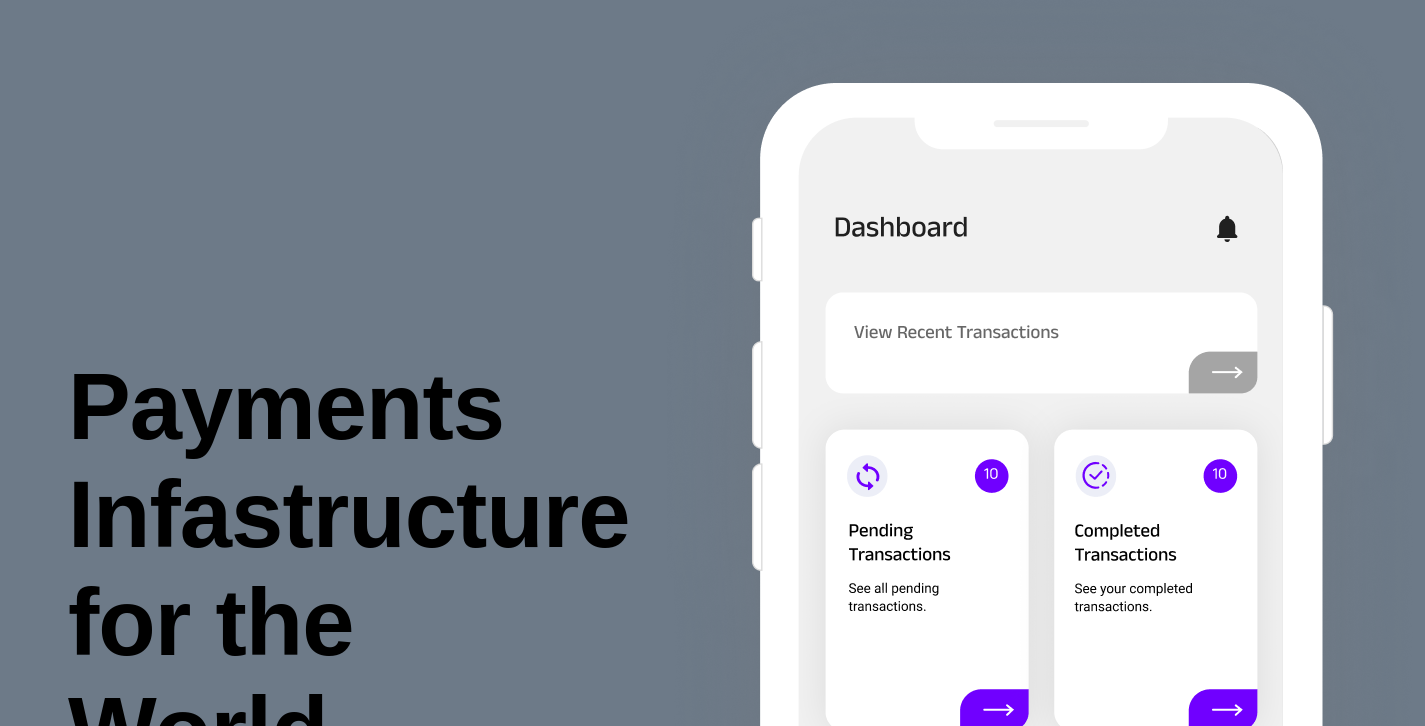
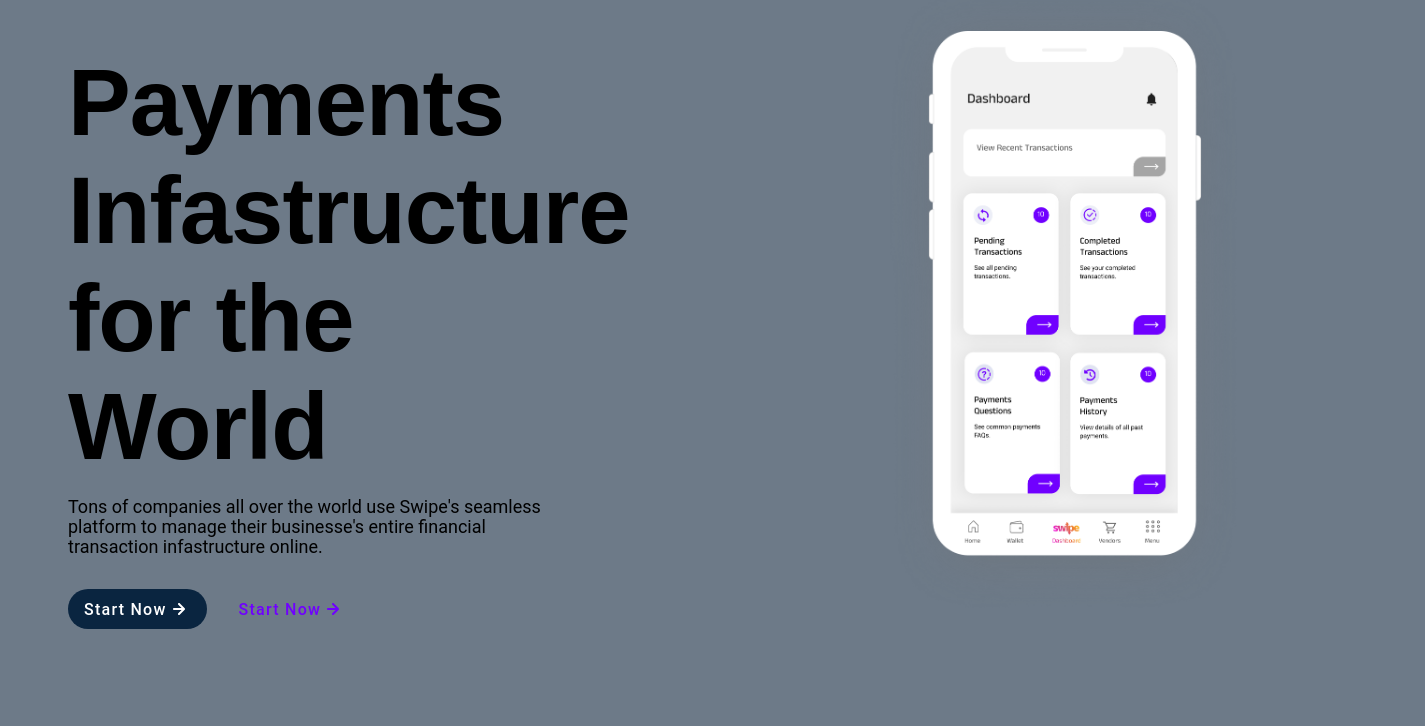
Before and after one commit to jsmrk/swipe, a plain HTML site: page index.html in a window 1280 px wide. Shown: the part 74-800 px from the top of the page, 1425 px wide, since content can reach past the window. Drawn offline with Linux system fonts and the light colour scheme.

Commit message:
hero section styles added

```diff
--- a/index.css
+++ b/index.css
@@ -49,6 +49,10 @@
 }
 
 /* GENERAL SETTINGS */
+
+main {
+  margin: var(--spacing-xl) 0;
+}
 
 body {
   font-family: var(--body-font);
@@ -216,7 +220,7 @@ p {
   display: flex;
   flex-direction: row;
   justify-content: center;
-  align-items: center;
+  align-items: flex-start;
   box-sizing: border-box;
 }
 
@@ -281,3 +285,27 @@ p {
 }
 
 /* HERO SECTION */
+.button-container {
+  display: flex;
+  flex-direction: row;
+  margin: var(--spacing-md) 0;
+}
+
+.button-container button:nth-of-type(2) {
+  margin: 0 0 0 var(--spacing-md);
+  color: var(--purple-2);
+}
+
+.hero p {
+  max-width: 480px;
+}
+
+.hero .hero-phone-container {
+  height: 564px;
+  align-items: flex-end;
+}
+
+.hero-phone {
+  height: 628px;
+  transform: translate(32px, -32px);
+}
--- a/index.html
+++ b/index.html
@@ -7,6 +7,7 @@
 
     <link rel="stylesheet" href="index.css" />
   </head>
+
   <body>
     <nav class="navbar">
       <img src="assets/logo-white.svg" alt="white logo of swipe" />
@@ -20,6 +21,7 @@
       <button class="primary-btn navbar-btn">Sign In</button>
     </nav>
 
+    <main>
       <div class="hero">
         <div class="section-container two-column">
           <div class="col-left">
@@ -32,7 +34,10 @@
             <div class="button-container">
               <button class="primary-btn with-icon">
                 Start Now
-              <img src="assets/arrow-right-light.svg" alt="right arrow light" />
+                <img
+                  src="assets/arrow-right-light.svg"
+                  alt="right arrow light"
+                />
               </button>
               <button class="secondary-btn with-icon">
                 Start Now
@@ -44,9 +49,14 @@
             </div>
           </div>
           <div class="col-right hero-phone-container">
-          <img src="assets/hero-phone.png" alt="" />
+            <img
+              class="hero-phone"
+              src="assets/hero-phone.png"
+              alt="hero phone"
+            />
           </div>
         </div>
       </div>
+    </main>
   </body>
 </html>
```
Lines whose indentation alone changed are shown as unchanged.
